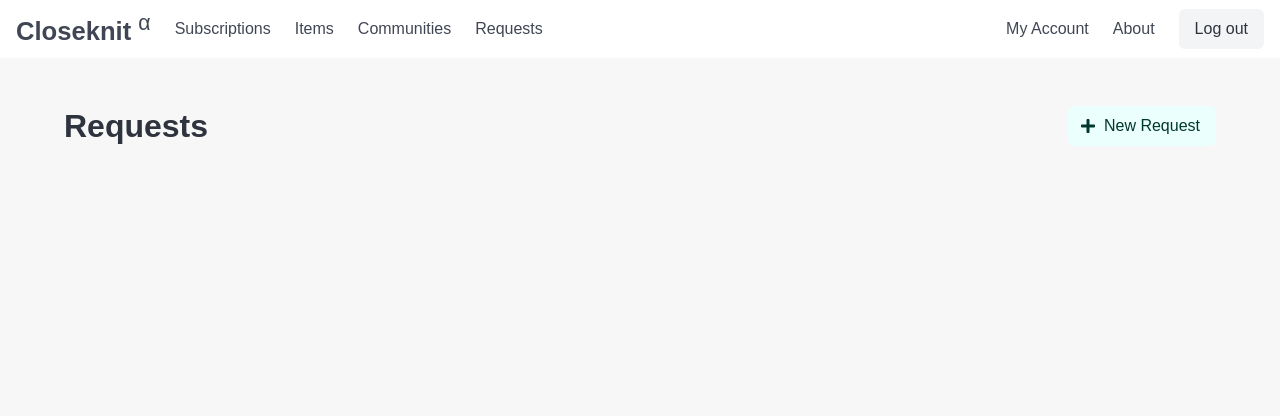
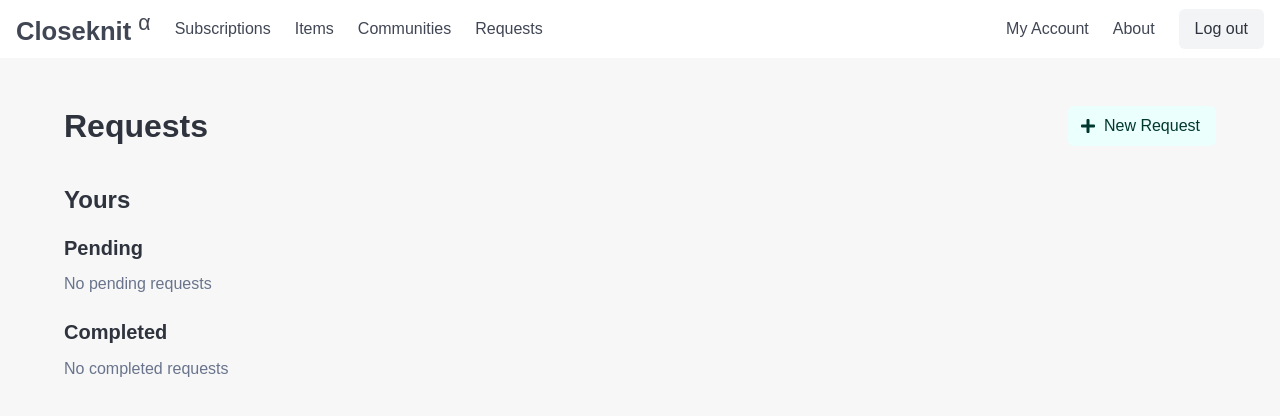
Before and after one commit to musadiqpeerzada/closeknit, a Django app: page /requests/list in a window 1280 px wide. Shown: the top 416 px of the page. Run offline with Django 5.2, Linux system fonts and the light colour scheme; the visitor is signed in with stand-in values (Sample User, id 1); data that the repository does not hold is empty; some libraries are stand-ins or nearby versions; some web fonts are replaced.

Commit message:
add section for pending and completed requests

```diff
--- a/backend/forms.py
+++ b/backend/forms.py
@@ -89,7 +89,7 @@ class RequestCreateForm(forms.ModelForm):
         fields = ["name", "request_type", "shared_with"]
 
     def __init__(self, *args, **kwargs):
-        user = kwargs.pop('user', None)
+        user = kwargs.get('user', None)
         super().__init__(*args, **kwargs)
         if user:
             self.fields['shared_with'].queryset = Community.objects.filter(members=user)
@@ -107,7 +107,7 @@ class RequestUpdateForm(forms.ModelForm):
         fields = ["name", "request_type", "is_completed", "shared_with"]
 
     def __init__(self, *args, **kwargs):
-        user = kwargs.pop('user', None)
+        user = kwargs.get('user', None)
         super().__init__(*args, **kwargs)
         if user:
             self.fields['shared_with'].queryset = Community.objects.filter(members=user)
--- a/backend/templates/backend/request/list.html
+++ b/backend/templates/backend/request/list.html
@@ -31,7 +31,26 @@
             {% if requests.owned %}
                 <section class="pt-4">
                     <h2 class="title is-4">Yours</h2>
-                    {% include 'backend/_partials/request_listing.html' with requests=requests.owned user=user %}
+
+                    {# Pending Requests #}
+                    <div class="mb-5">
+                        <h3 class="title is-5 mb-3">Pending</h3>
+                        {% if requests.owned.pending %}
+                            {% include 'backend/_partials/request_listing.html' with requests=requests.owned.pending user=user %}
+                        {% else %}
+                            <p class="has-text-grey">No pending requests</p>
+                        {% endif %}
+                    </div>
+
+                    {# Completed Requests #}
+                    <div>
+                        <h3 class="title is-5 mb-3">Completed</h3>
+                        {% if requests.owned.completed %}
+                            {% include 'backend/_partials/request_listing.html' with requests=requests.owned.completed user=user %}
+                        {% else %}
+                            <p class="has-text-grey">No completed requests</p>
+                        {% endif %}
+                    </div>
                 </section>
             {% endif %}
         </div>
--- a/backend/views.py
+++ b/backend/views.py
@@ -399,9 +399,15 @@ class RequestListView(generic.ListView):
     context_object_name = "requests"
 
     def get_queryset(self):
+        owned = Request.objects.filter(owner=self.request.user)
+        completed = owned.filter(is_completed=True)
+        pending = owned.filter(is_completed=False)
         return {
             "discover": get_requests_for_user(self.request.user).filter(is_completed=False),
-            "owned": Request.objects.filter(owner=self.request.user),
+            "owned": {
+                "completed": completed,
+                "pending": pending,
+            },
         }
 
 
```
